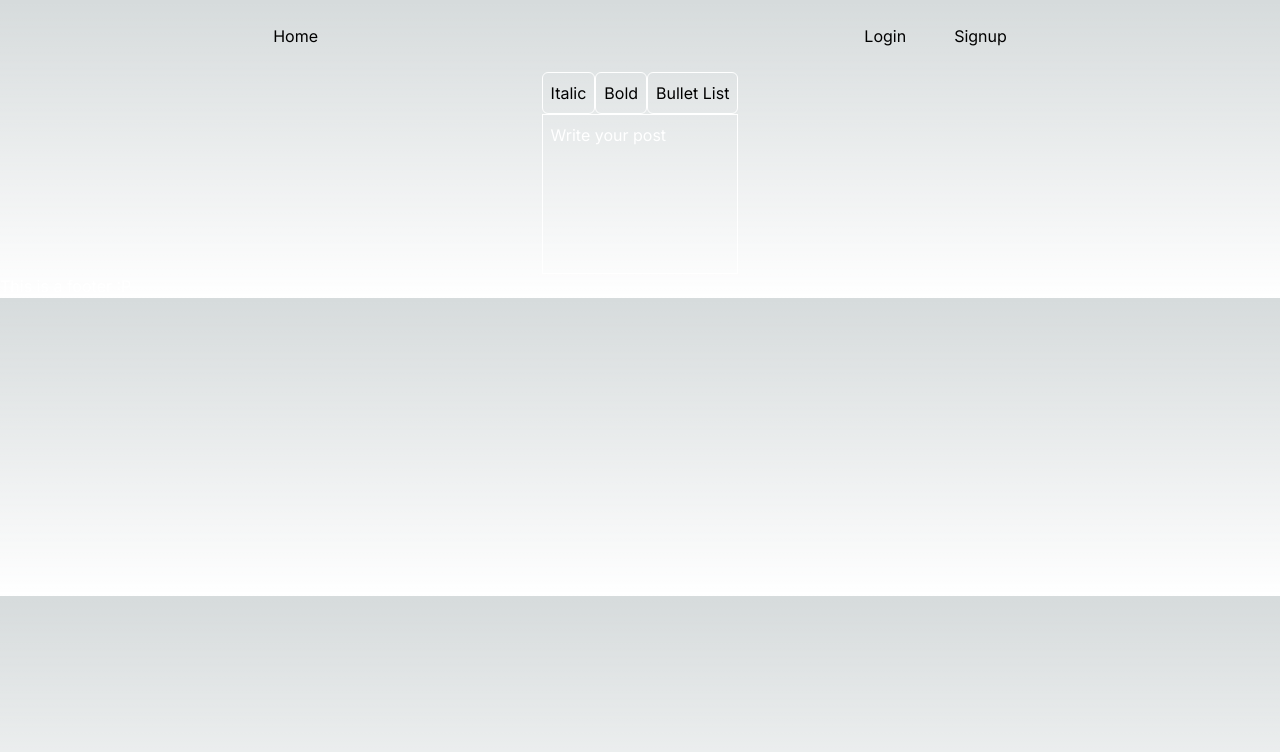
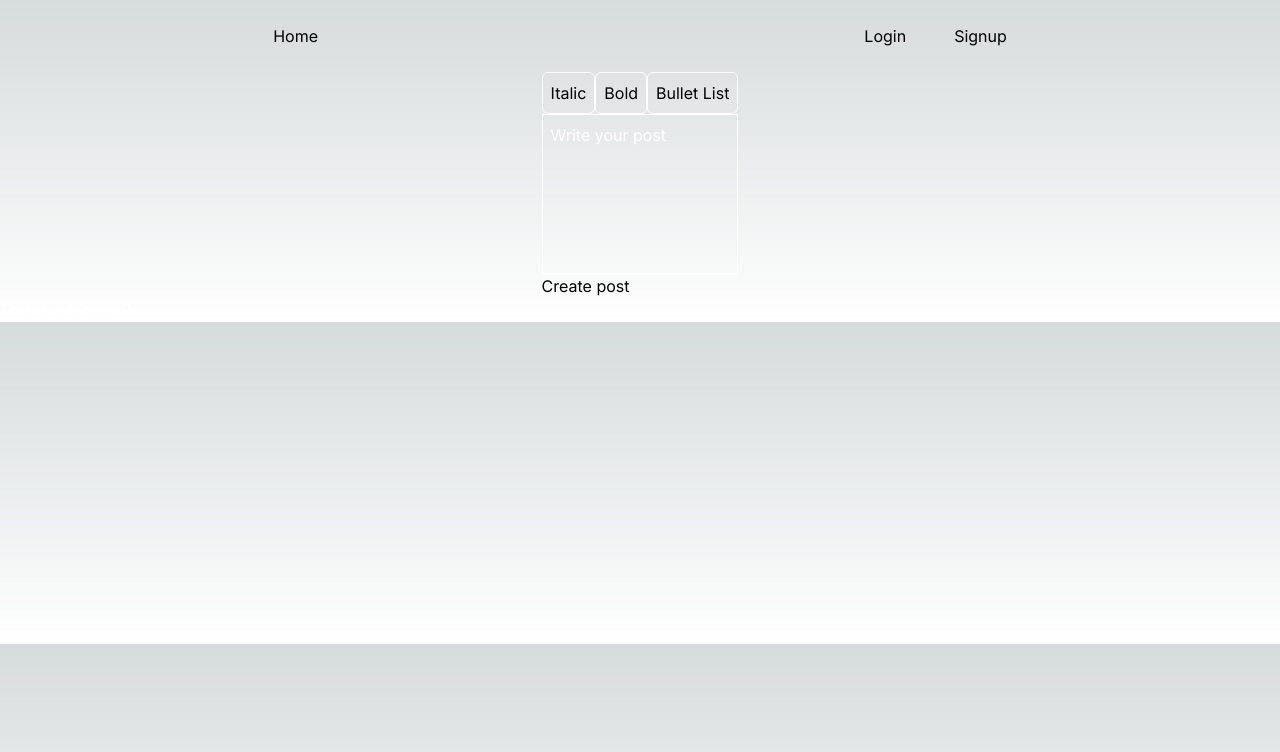
Before and after one commit to LucioFurnari/Blog-Client, a Next.js app: page /submit in a window 1280 px wide. Shown: the top 752 px of the page. Built offline with nearby package versions, Linux system fonts and the light colour scheme; no server answers.

Commit message:
Import and use CreatePostForm component

```diff
--- a/src/components/SubmitPostPage.tsx
+++ b/src/components/SubmitPostPage.tsx
@@ -1,9 +1,9 @@
-import TextEditor from "./TextEditor"
+import CreatePostForm from "./CreatePostForm"
 
 export default function SubmitPostPage() {
   return(
     <main className="flex flex-row justify-center">
-      <TextEditor />
+      <CreatePostForm />
     </main>
   )
 }
```
